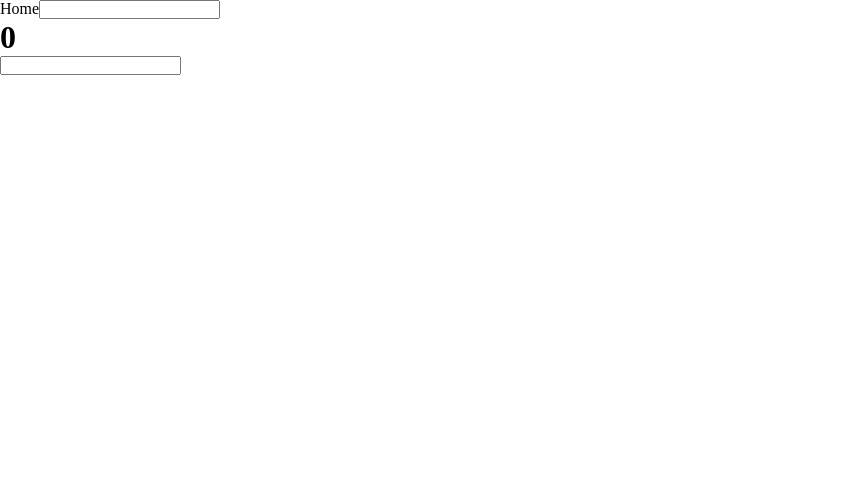
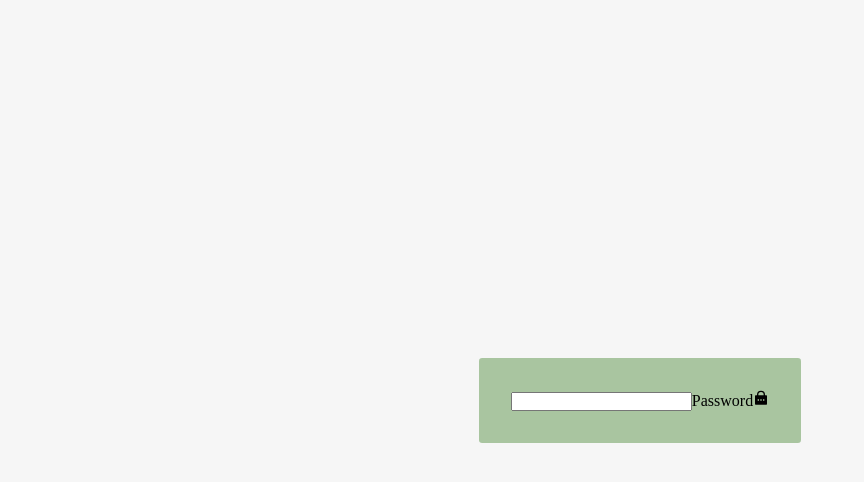
Before and after one commit to abrxao/EBAC-React, a Next.js app in the folder forms-with-hocs/: page / in a window 1280 px wide. Shown: the top 482 px of the page, without its empty margins (0-864 px from the left). Built offline with nearby package versions, Linux system fonts and the light colour scheme.

Commit message:
:sparkles:feat: creating HOC for input password, user and email

```diff
--- a/forms-with-hocs/package.json
+++ b/forms-with-hocs/package.json
@@ -15,6 +15,7 @@
     "next": "13.1.2",
     "react": "18.2.0",
     "react-dom": "18.2.0",
+    "react-icons": "^4.7.1",
     "sass": "^1.57.1"
   }
 }
--- /dev/null
+++ b/forms-with-hocs/pages/components/Forms/Forms.jsx
@@ -0,0 +1,17 @@
+import React from "react";
+
+export default class Forms extends React.Component {
+    constructor(props) {
+        super(props);
+    }
+
+    render(){
+        return(
+            <div className="formContainer">
+                <form className="formContainer__content">
+                    {this.props.children}
+                </form>
+            </div>
+        )
+    }
+}
--- /dev/null
+++ b/forms-with-hocs/pages/components/Forms/Forms.scss
@@ -0,0 +1,9 @@
+.formContainer{
+    background-color: var(--mdGreen);
+    align-self: center;
+    padding: 2rem;
+    border-radius: .2rem;
+    &__content{
+
+    }
+}
--- a/forms-with-hocs/pages/components/Header/Header.jsx
+++ b/forms-with-hocs/pages/components/Header/Header.jsx
@@ -1,4 +1,3 @@
-import teste from "../utils/teste"
 
 function Header({value, invalid}) {
     return(<>
--- a/forms-with-hocs/pages/components/TextInput/TextInput.jsx
+++ b/forms-with-hocs/pages/components/TextInput/TextInput.jsx
@@ -1,6 +1,16 @@
 
-export function TextInput() {
+import withValidation from '../utils/withValidation';
+
+export function TextInput({Icon, name,onBlur}){
     return(
-        <input type="text" />
+        <div className='textInput'>
+            <input type="text" name={name} onBlur={e=>{onBlur(e.target.value)}}/>
+            <label forName={name}>{name[0].toUpperCase() + name.substring(1)}</label>
+            <span>{Icon}</span>
+        </div>
     )
 }
+
+const TextInputWithValidation = withValidation(TextInput)
+
+export default TextInputWithValidation;
--- a/forms-with-hocs/pages/components/utils/teste.js
+++ /dev/null
@@ -1,8 +0,0 @@
-export default function teste(Component) {
-    return ({value,...otherProps}) =>{
-
-        const value2 = value * 4;
-        const isInvalid = value2 > 10 ? true : false;
-        return <div><Component value={value2} invalid={isInvalid} {...otherProps}/></div>
-    }
-}
--- /dev/null
+++ b/forms-with-hocs/pages/components/utils/withValidation.js
@@ -0,0 +1,64 @@
+import {MdEmail} from 'react-icons/md';
+import {RiLockPasswordFill} from 'react-icons/ri';
+import {FaUser} from 'react-icons/fa';
+
+const inputTypes = {
+    email: {
+        icon:<MdEmail/>,
+        valid:()=>{},
+    },
+    password: {
+        icon:<RiLockPasswordFill/>,
+        valid:(password)=>{
+            {
+                const uppercase = /[A-Z]/;
+                const lowercase = /[a-z]/;
+                const numbers = /[0-9]/;
+                const especialChars = /[!|@|#|$|%|^|&|*|(|)|-|_]/;
+                if(password.length > 8){
+                    console.log(false);
+                }
+                if(password.length < 8){
+                    console.log(false);
+                }
+                var auxUppercase = 0;
+                var auxLowercase = 0;
+                var auxNumber = 0;
+                var auxEspecial = 0;
+                for(var i=0; i<password.length; i++){
+                    if(uppercase.test(password[i]))
+                    auxUppercase++;
+                    else if(lowercase.test(password[i]))
+                    auxLowercase++;
+                    else if(numbers.test(password[i]))
+                    auxNumber++;
+                    else if(especialChars.test(password[i]))
+                    auxEspecial++;
+                }
+
+                if (auxUppercase > 0){
+                    if (auxLowercase > 0){
+                        if (auxNumber > 0){
+                            if (auxEspecial) {
+                                console.log(true);
+                            }
+                        }
+                    }
+                }
+            }
+        }
+    },
+    user: {
+        icon:<FaUser/>
+    },
+}
+
+export default function withValidation(Component) {
+    return ({name,...otherProps}) =>{
+        const icon = inputTypes[name]["icon"]??"";
+        return (
+            <div>
+            <Component {...otherProps} name={name} Icon={icon} onBlur={inputTypes[name]["valid"]}/>
+            </div>)
+        }
+    }
--- a/forms-with-hocs/pages/index.js
+++ b/forms-with-hocs/pages/index.js
@@ -1,7 +1,6 @@
 import React from 'react';
-import Header from './components/Header/Header';
-import { TextInput } from './components/TextInput/TextInput';
-
+import TextInputWithValidation from './components/TextInput/TextInput';
+import Forms from './components/Forms/Forms';
 export default class Home extends React.Component {
 
   constructor(){
@@ -9,20 +8,15 @@ export default class Home extends React.Component {
     this.state = {
       num:0
     }
-    this._input = React.createRef();
-  }
-
-  componentDidMount(){
-    console.log('componentDidMount');
   }
 
   render() {
     return (
       <>
-        <label>Home</label>
-        <input type="text" ref={this._input} onChange={e=>this.setState({num: e.target.value})}/>
-        <Header value={this.state.num}/>
-        <TextInput/>
+          <Forms>
+            <TextInputWithValidation name="password" required={true}/>
+          </Forms>
+
       </>
         )
       }
--- a/forms-with-hocs/styles/globals.scss
+++ b/forms-with-hocs/styles/globals.scss
@@ -1,9 +1,21 @@
 @import "./reset_n_vars.scss";
+@import "../pages/components/Forms/Forms.scss";
 
 html,
 body {
   max-width: 100vw;
+  height: 100vh;
   overflow-x: hidden;
+  display: flex;
+  align-items: center;
+  justify-content: center;
+}
+
+body{
+
+}
+html{
+  background:var(--bgColor);
 }
 
 :focus{
--- a/forms-with-hocs/styles/reset_n_vars.scss
+++ b/forms-with-hocs/styles/reset_n_vars.scss
@@ -1,3 +1,18 @@
+:root{
+    --lgtGreen: #C5EFCB;
+    --mdGreen: #A9C5A0;
+    --darkGreen: #758173;
+    --bgColor: #f6f6f6;
+    --color: #090b09;
+}
+
+@media(prefers-color-scheme:dark){
+    :root{
+        --bgColor: #090b09;
+        --color: #f2f2f2;
+    }
+
+}
 * {
     box-sizing: border-box;
     padding: 0;
@@ -8,4 +23,4 @@
     &:autofill {
         border: 3px solid darkorange;
     }
-  }
+}
```
Also changed, not shown: forms-with-hocs/public/white-wall-lamp.webp (added), 1 other file (tests, documents, lock files or other folders).
